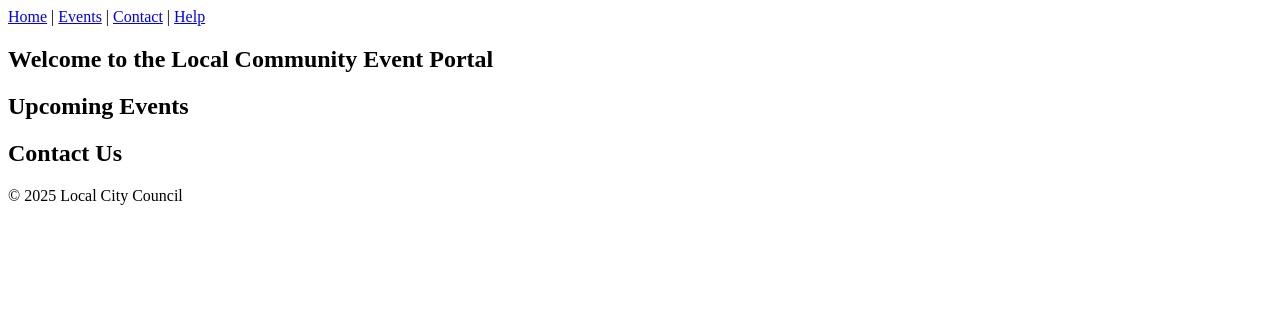
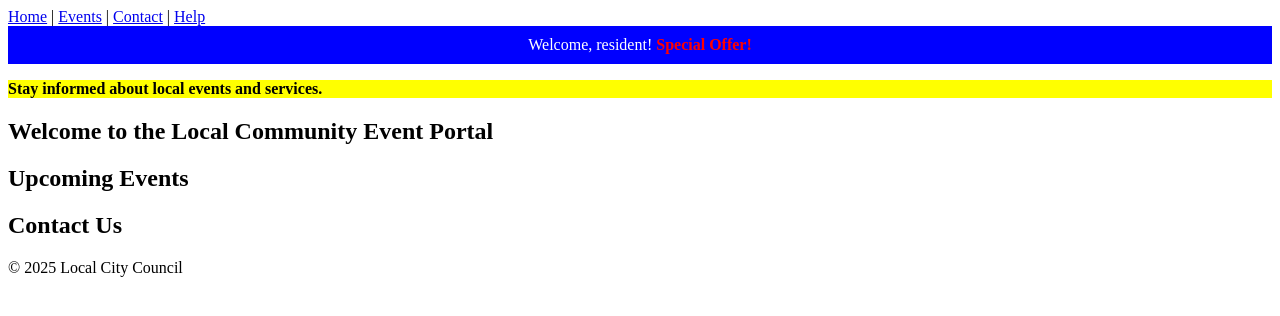
Before and after one commit to Spoorthy67/Module-1-Html5, a plain HTML site: page index.html in a window 1280 px wide. Drawn offline with Linux system fonts and the light colour scheme.

Commit message:
index.html

```diff
--- a/index.html
+++ b/index.html
@@ -4,6 +4,18 @@
     <meta charset="UTF-8">
     <meta name="viewport" content="width=device-width, initial-scale=1.0">
     <title>Local Community Event Portal</title>
+    <style>
+        #welcomeBanner {
+            background-color: blue;
+            color: white;
+            padding: 10px;
+            text-align: center;
+        }
+        .highlight {
+            background-color: yellow;
+            font-weight: bold;
+        }
+    </style>
 </head>
 <body>
     <!-- Navigation -->
@@ -17,6 +29,10 @@
     <!-- Main -->
     <main>
         <section id="home">
+            <div id="welcomeBanner">
+                Welcome, resident! <span style="color: red; font-weight: bold;">Special Offer!</span>
+            </div>
+            <p class="highlight">Stay informed about local events and services.</p>
             <h1>Welcome to the Local Community Event Portal</h1>
         </section>
 
```
